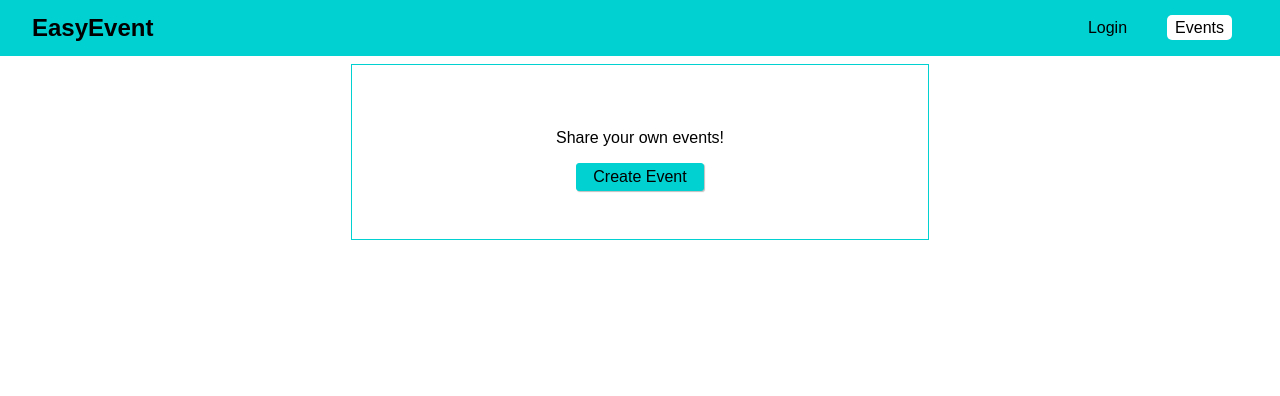
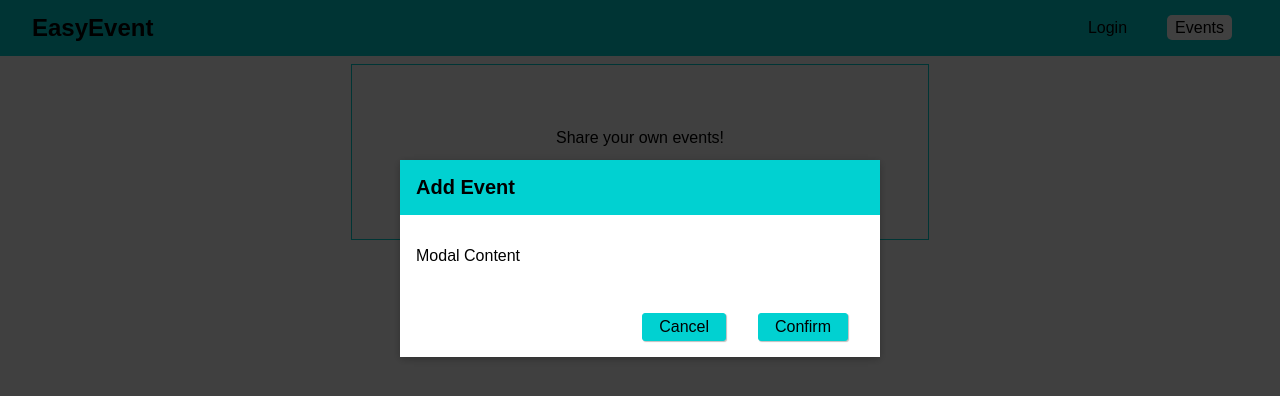
Before and after one commit to ecarlste/graphql-react-event-booking, a React (Create React App) app in the folder frontend/: page /events in a window 1280 px wide. Both pictures are taken after a click on the button "Create Event". Shown: the top 396 px of the page. Built offline with nearby package versions, Linux system fonts and the light colour scheme.

Commit message:
Built initial cancel/confirm modal for create event

```diff
--- /dev/null
+++ b/frontend/src/components/Backdrop/Backdrop.css
@@ -0,0 +1,8 @@
+.backdrop {
+    position: fixed;
+    top: 0;
+    left: 0;
+    height: 100vh;
+    width: 100%;
+    background: rgba(0, 0, 0, .75);
+}
--- /dev/null
+++ b/frontend/src/components/Backdrop/Backdrop.js
@@ -0,0 +1,7 @@
+import React from 'react';
+
+import './Backdrop.css';
+
+const backdrop = props => <div className="backdrop"></div>
+
+export default backdrop;
--- /dev/null
+++ b/frontend/src/components/Modal/Modal.css
@@ -0,0 +1,37 @@
+.modal {
+    width: 90%;
+    max-width: 90%;
+    background: white;
+    box-shadow: 0 2px 8px rgba(0, 0, 0, 0.26);
+    position: fixed;
+    top: 20vh;
+    left: 5%;
+}
+
+.modal__header {
+    padding: 1rem;
+    background: #01d1d1;
+    color: black;
+}
+
+.modal__header h1 {
+    margin: 0;
+    font-size: 1.25rem;
+}
+
+.modal__content {
+    padding: 1rem;
+}
+
+.modal__actions {
+    display: flex;
+    justify-content: flex-end;
+    padding: 1rem;
+}
+
+@media (min-width: 768px) {
+    .modal {
+        width: 30rem;
+        left: calc((100% - 30rem) / 2);
+    }
+}
--- /dev/null
+++ b/frontend/src/components/Modal/Modal.js
@@ -0,0 +1,20 @@
+import React from 'react';
+
+import './Modal.css';
+
+const modal = props => (
+    <div className="modal">
+        <header className="modal__header"><h1>{props.title}</h1></header>
+        <section className="modal__content">{props.children}</section>
+        <section className="modal__actions">
+            {props.canCancel && (
+                <button className="btn" onClick={props.onCancel}>Cancel</button>
+            )}
+            {props.canConfirm && (
+                <button className="btn" onClick={props.onConfirm}>Confirm</button>
+            )}
+        </section>
+    </div>
+);
+
+export default modal;
--- a/frontend/src/pages/Events.js
+++ b/frontend/src/pages/Events.js
@@ -1,14 +1,42 @@
 import React, { Component } from 'react';
 
 import './Events.css';
+import Backdrop from '../components/Backdrop/Backdrop';
+import Modal from '../components/Modal/Modal';
 
 class EventsPage extends Component {
+    state = {
+        creating: false
+    };
+
+    startCreateEventHandler = () => {
+        this.setState({creating: true});
+    };
+
+    modalCancelHandler = () => {
+        this.setState({creating: false});
+    };
+
+    modalConfirmHandler = () => {
+        this.setState({creating: false});
+    };
+
     render() {
         return (
-            <div className="events-control">
-                <p>Share your own events!</p>
-                <button className="btn">Create Event</button>
-            </div>
+            <React.Fragment>
+            {this.state.creating && (
+                <React.Fragment>
+                    <Backdrop />
+                    <Modal title="Add Event" canCancel canConfirm onCancel={this.modalCancelHandler} onConfirm={this.modalConfirmHandler}>
+                        <p>Modal Content</p>
+                    </Modal>
+                </React.Fragment>
+            )}
+                <div className="events-control">
+                    <p>Share your own events!</p>
+                    <button className="btn" onClick={this.startCreateEventHandler}>Create Event</button>
+                </div>
+            </React.Fragment>
         );
     }
 }
```
